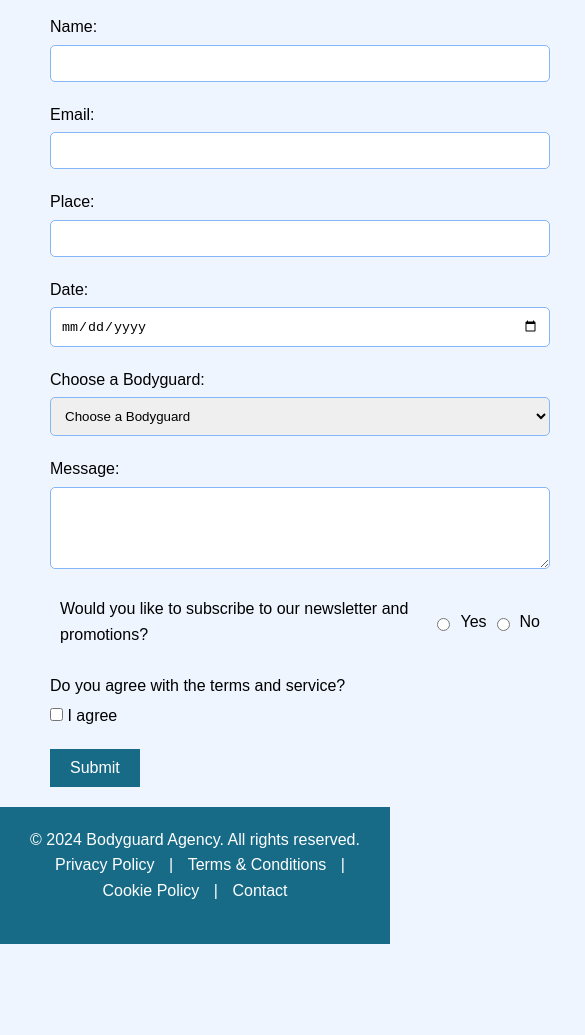
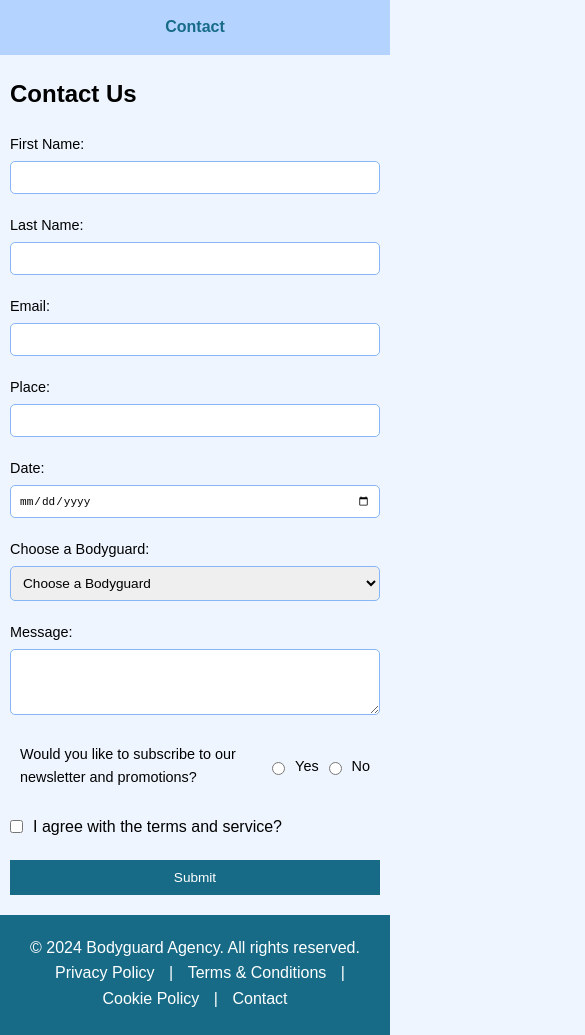
Before and after one commit to TrevinoRizkySunarja/frontendTussenopdracht2024, a plain HTML site: page contact.html in a window 390 px wide. Shown: the part 155-1190 px from the top of the page, 585 px wide, since content can reach past the window. Before the commit the page ends 1099 px from the top, so only its background shows below. Drawn offline with Linux system fonts and the light colour scheme.

Commit message:
Mediaquerry

```diff
--- a/contact.html
+++ b/contact.html
@@ -26,23 +26,32 @@
         <div class="contact-spot">
         <h2>Contact Us</h2>
         <form action="#" method="post">
+            <div class="name-fields">
                 <div class="form-group">
-                <label for="name">Name:</label>
-                <input type="text" id="name" name="name" required>
+                    <label for="first-name">First Name:</label>
+                    <input type="text" id="first-name" name="first-name" required>
                 </div>
+                <div class="form-group">
+                    <label for="last-name">Last Name:</label>
+                    <input type="text" id="last-name" name="last-name" required>
+                </div>
+            </div>
+
+
             <div class="form-group">
                 <label for="email">Email:</label>
                 <input type="email" id="email" name="email" required>
             </div>
 
+            <div class="place-date">
                 <div class="form-group">
                     <label for="place">Place:</label>
                     <input type="text" id="place" name="place" required>
                 </div>
-
                 <div class="form-group">
                     <label for="date">Date:</label>
                     <input type="date" id="date" name="date" required>
+                </div>
             </div>
 
             <div class="form-group">
@@ -69,9 +78,9 @@
                 <label for="subscribe-no">No</label>
             </div>
 
-            <div class="form-group">
-                <label for="terms">Do you agree with the terms and service?</label>
-                <input type="checkbox" id="terms" name="terms" required> I agree
+            <div class="form-group-inline">
+                <input type="checkbox" id="terms" name="terms" required>
+                <label for="terms">I agree with the terms and service?</label>
             </div>
 
             <button type="submit" class="button">Submit</button>
--- a/css/contact.css
+++ b/css/contact.css
@@ -23,6 +23,7 @@ html, body {
     background-color: var(--secondary-color);
 }
 
+/* Header Container */
 .header-container {
     max-width: 960px;
     margin: 0 auto;
@@ -64,6 +65,7 @@ nav a:hover {
     color: var(--accent-color);
 }
 
+/* Body Layout */
 body {
     display: flex;
     flex-direction: column;
@@ -74,6 +76,7 @@ main {
     flex: 1;
 }
 
+/* Contact Section */
 .contact {
     max-width: 960px;
     padding: 0 50px;
@@ -90,8 +93,10 @@ main {
 .contact h2 {
     font-size: 1.8em;
     margin-bottom: 20px;
+    margin-top: 20px;
 }
 
+/* Form Group */
 .form-group {
     margin-bottom: 20px;
 }
@@ -110,6 +115,27 @@ main {
     border-radius: 5px;
 }
 
+/* First and Last Name Side by Side */
+.name-fields {
+    display: flex;
+    justify-content: space-between;
+}
+
+.name-fields .form-group {
+    width: 48%;
+}
+
+/* Place and Date Side by Side */
+.place-date {
+    display: flex;
+    justify-content: space-between;
+}
+
+.place-date .form-group {
+    width: 48%;
+}
+
+/* Newsletter Subscription */
 #newsletter-subscription {
     display: flex;
     align-items: center;
@@ -124,11 +150,23 @@ main {
     width: auto;
 }
 
+/* Checkbox and Radio */
 .form-group input[type="checkbox"],
 .form-group input[type="radio"] {
     width: auto;
 }
 
+/* Aligning Checkbox and Label for Terms */
+.form-group-inline {
+    display: flex;
+    align-items: center;
+}
+
+.form-group-inline input[type="checkbox"] {
+    margin-right: 10px;
+}
+
+/* Button Styles */
 .button {
     background-color: var(--primary-color);
     color: #fff;
@@ -137,12 +175,14 @@ main {
     cursor: pointer;
     font-size: 1em;
     transition: background-color 0.3s ease;
+    margin-top: 20px;
 }
 
 .button:hover {
     background-color: var(--accent-color);
 }
 
+/* Footer */
 .footer-container {
     max-width: 960px;
     margin: 0 auto;
@@ -164,3 +204,75 @@ footer a {
     text-decoration: none;
     margin: 0 10px;
 }
+
+/* Responsive Design */
+@media (max-width: 768px) {
+    .header-container, .footer-container {
+        flex-direction: column;
+    }
+
+    nav ul {
+        flex-direction: column;
+        align-items: center;
+    }
+
+    nav li {
+        margin-left: 0;
+        margin-bottom: 10px;
+    }
+
+    .contact {
+        width: 90%;
+        padding: 0 20px;
+    }
+
+    .form-group input,
+    .form-group textarea,
+    .form-group select {
+        font-size: 0.9em;
+    }
+
+    .name-fields,
+    .place-date {
+        flex-direction: column;
+    }
+
+    .name-fields .form-group,
+    .place-date .form-group {
+        width: 100%;
+    }
+
+    .button {
+        width: 100%;
+        padding: 12px;
+        margin-top: 20px;
+    }
+}
+
+@media (max-width: 480px) {
+    .contact {
+        width: 100%;
+        padding: 0 10px;
+    }
+
+    .contact h2 {
+        font-size: 1.5em;
+    }
+
+    .form-group label {
+        font-size: 0.9em;
+    }
+
+    .form-group input,
+    .form-group textarea,
+    .form-group select {
+        padding: 8px;
+        font-size: 0.85em;
+    }
+
+    .button {
+        font-size: 0.85em;
+        padding: 10px;
+        margin-top: 20px;
+    }
+}
--- a/css/style.css
+++ b/css/style.css
@@ -16,6 +16,7 @@ body {
     background-color: var(--secondary-color);
 }
 
+/* Header Container */
 .header-container {
     max-width: 960px;
     margin: 0 auto;
@@ -57,7 +58,7 @@ nav a:hover {
     color: var(--accent-color);
 }
 
-
+/* Main Content */
 .main-container {
     max-width: 960px;
     margin: 0 auto;
@@ -119,6 +120,7 @@ nav a:hover {
     background-color: var(--accent-color);
 }
 
+/* Pros and Cons */
 .pros-cons {
     display: flex;
     justify-content: space-between;
@@ -146,6 +148,7 @@ nav a:hover {
     margin-bottom: 10px;
 }
 
+/* Related Products */
 .related-products {
     margin-top: 40px;
 }
@@ -176,6 +179,7 @@ nav a:hover {
     margin-bottom: 10px;
 }
 
+/* Contact Form */
 .contact {
     margin-top: 40px;
 }
@@ -202,7 +206,7 @@ nav a:hover {
     border-radius: 5px;
 }
 
-
+/* Footer */
 .footer-container {
     max-width: 960px;
     max-height: 50px;
@@ -216,7 +220,6 @@ footer {
     text-align: center;
     padding-bottom: 20px;
     margin-top: 20px;
-    bottom: 0% ;
 }
 
 footer a {
@@ -224,3 +227,72 @@ footer a {
     text-decoration: none;
     margin: 0 10px;
 }
+
+/* Responsive Design */
+@media (max-width: 768px) {
+    .header-container,
+    .footer-container {
+        flex-direction: column;
+    }
+
+    nav ul {
+        flex-direction: column;
+        align-items: center;
+    }
+
+    nav li {
+        margin-left: 0;
+        margin-bottom: 10px;
+    }
+
+    .product-section {
+        flex-direction: column;
+    }
+
+    .product-image,
+    .product-details {
+        width: 100%;
+        padding: 0;
+    }
+
+    .pros-cons {
+        flex-direction: column;
+    }
+
+    .pros,
+    .cons {
+        width: 100%;
+        margin-bottom: 20px;
+    }
+
+    .related-products ul {
+        flex-direction: column;
+        align-items: center;
+    }
+
+    .related-products li {
+        width: 100%;
+        margin-bottom: 20px;
+    }
+
+    .button {
+        width: 100%;
+    }
+}
+
+@media (max-width: 480px) {
+    .main-container,
+    .footer-container {
+        padding: 0 10px;
+    }
+
+    .product-title,
+    .related-products h2,
+    .contact h2 {
+        font-size: 1.5em;
+    }
+
+    .form-group label {
+        font-size: 0.9em;
+    }
+}
```
Also changed, not shown: index.html (+5 -1 lines). Lines whose indentation alone changed are shown as unchanged.
